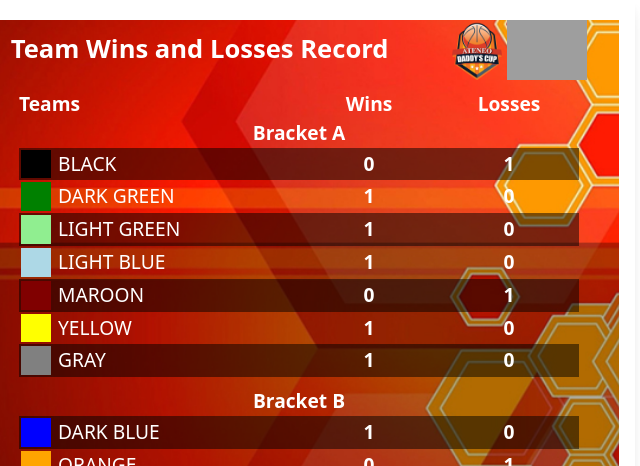
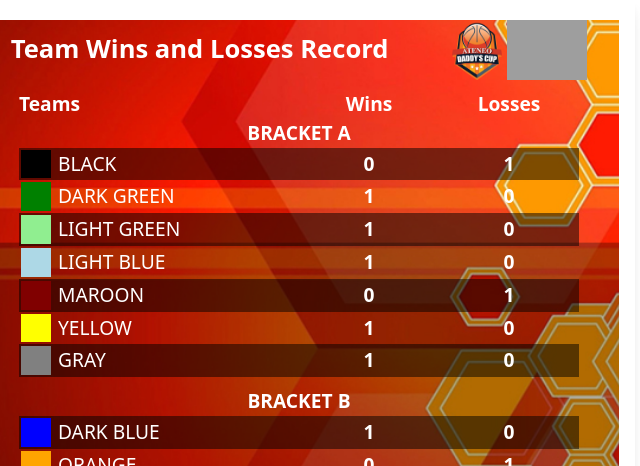
Before and after one commit to alemhar/basketball-layout, a plain HTML site: page index.html in a window 1280 px wide. Shown: the top 466 px of the page, 341-981 px from the left. Drawn offline with nearby package versions, Linux system fonts and the light colour scheme; grey boxes are pictures that could not be loaded.

Commit message:
Updated.

```diff
--- a/index.html
+++ b/index.html
@@ -174,7 +174,7 @@
                         </div>
 
 
-                        <h3 style="font-weight: bold;">Bracket A</h3>
+                        <h2 style="font-weight: bold;">BRACKET A</h2>
                         <template x-for="(team, index) in ateams" :key="index">
                           <div :style="{ background: index % 2 != 0 ? 'transparent' : 'rgba(0, 0, 0, 0.5)' }" style="display: flex; justify-content: space-around ; width: 100%;">
                             <div style="width: 50%; align-items: center;justify-content: center;">
@@ -186,7 +186,7 @@
                           </div>
                         </template>
 
-                        <h3 style="font-weight: bold; margin-top: 10px;">Bracket B</h3>
+                        <h2 style="font-weight: bold; margin-top: 10px;">BRACKET B</h2>
                         <template x-for="(team, index) in bteams" :key="index">
                           <div :style="{ background: index % 2 != 0 ? 'transparent' : 'rgba(0, 0, 0, 0.5)' }" style="display: flex; justify-content: space-around ; width: 100%;">
                             <div style="width: 50%; align-items: center;justify-content: center;">
```
